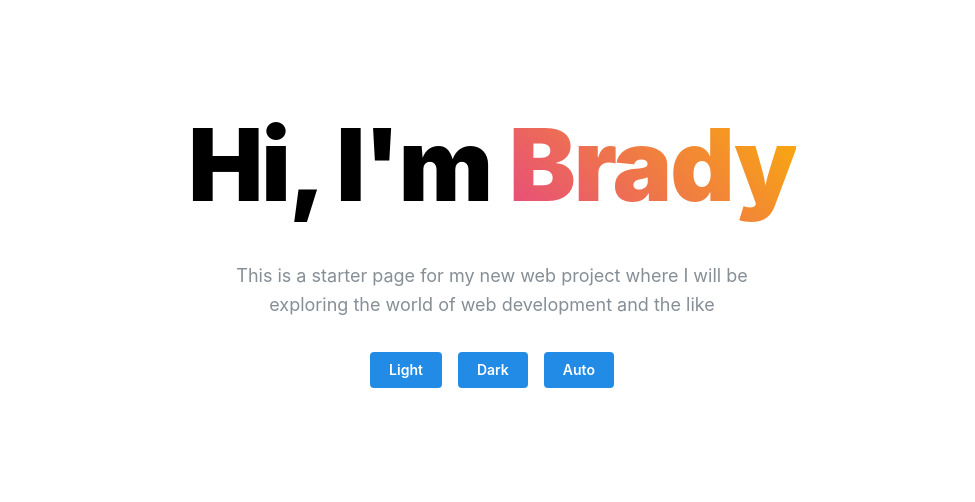
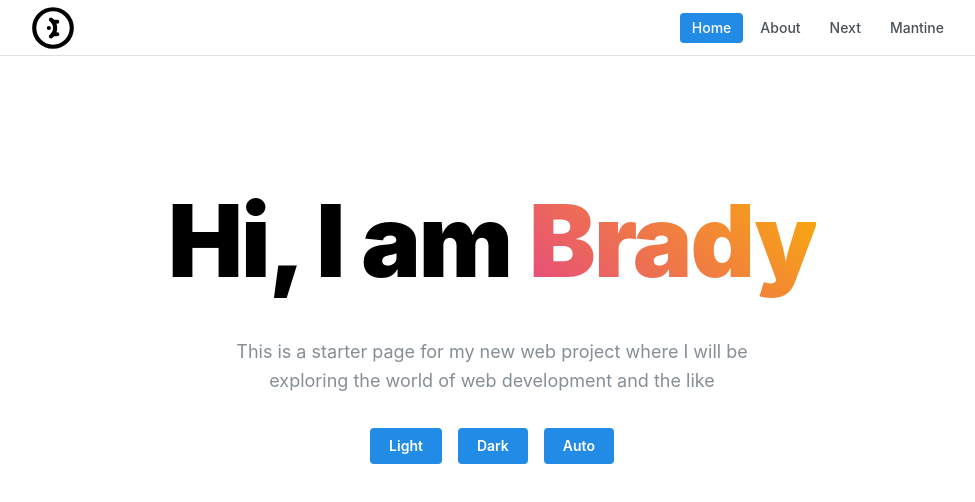
Before and after one commit to AdamsBR25/NextWeb, a Next.js app: page / in a window 1280 px wide. Shown: the top 502 px of the page, without its empty margins (148-1123 px from the left). Built offline with nearby package versions, Linux system fonts and the light colour scheme.

Commit message:
add header component

```diff
--- a/app/layout.tsx
+++ b/app/layout.tsx
@@ -4,7 +4,7 @@
 import { theme } from '../theme';
 
 export const metadata = {
-  title: 'Mantine Next.js template',
+  title: 'Brady Adams Website',
   description: 'I am using Mantine with Next.js!',
 };
 
--- a/app/page.tsx
+++ b/app/page.tsx
@@ -1,9 +1,11 @@
 import { Welcome } from '../components/Welcome/Welcome';
 import { ColorSchemeToggle } from '../components/ColorSchemeToggle/ColorSchemeToggle';
+import { HeaderSimple } from '../components/SimpleHeader/HeaderSimple';
 
 export default function HomePage() {
   return (
     <>
+      <HeaderSimple />
       <Welcome />
       <ColorSchemeToggle />
     </>
--- /dev/null
+++ b/components/SimpleHeader/HeaderSimple.module.css
@@ -0,0 +1,33 @@
+.header {
+  height: rem(56px);
+  margin-bottom: rem(120px);
+  background-color: var(--mantine-color-body);
+  border-bottom: rem(1px) solid light-dark(var(--mantine-color-gray-3), var(--mantine-color-dark-4));
+}
+
+.inner {
+  height: rem(56px);
+  display: flex;
+  justify-content: space-between;
+  align-items: center;
+}
+
+.link {
+  display: block;
+  line-height: 1;
+  padding: rem(8px) rem(12px);
+  border-radius: var(--mantine-radius-sm);
+  text-decoration: none;
+  color: light-dark(var(--mantine-color-gray-7), var(--mantine-color-dark-0));
+  font-size: var(--mantine-font-size-sm);
+  font-weight: 500;
+
+  @mixin hover {
+    background-color: light-dark(var(--mantine-color-gray-0), var(--mantine-color-dark-6));
+  }
+
+  [data-mantine-color-scheme] &[data-active] {
+    background-color: var(--mantine-color-blue-filled);
+    color: var(--mantine-color-white);
+  }
+}
--- /dev/null
+++ b/components/SimpleHeader/HeaderSimple.tsx
@@ -0,0 +1,47 @@
+'use client';
+
+import { useState } from 'react';
+import { Container, Group, Burger } from '@mantine/core';
+import { useDisclosure } from '@mantine/hooks';
+import { IconBrandMantine } from '@tabler/icons-react';
+import classes from './HeaderSimple.module.css';
+
+const links = [
+  { link: '/about', label: 'Home' },
+  { link: '/pricing', label: 'About' },
+  { link: '/learn', label: 'Next' },
+  { link: '/community', label: 'Mantine' },
+];
+
+export function HeaderSimple() {
+  const [opened, { toggle }] = useDisclosure(false);
+  const [active, setActive] = useState(links[0].link);
+
+  const items = links.map((link) => (
+    <a
+      key={link.label}
+      href={link.link}
+      className={classes.link}
+      data-active={active === link.link || undefined}
+      onClick={(event) => {
+        event.preventDefault();
+        setActive(link.link);
+      }}
+    >
+      {link.label}
+    </a>
+  ));
+
+  return (
+    <header className={classes.header}>
+      <Container size="md" className={classes.inner}>
+        <IconBrandMantine size={50} />
+        <Group gap={5} visibleFrom="xs">
+          {items}
+        </Group>
+
+        <Burger opened={opened} onClick={toggle} hiddenFrom="xs" size="sm" />
+      </Container>
+    </header>
+  );
+}
--- a/components/Welcome/Welcome.tsx
+++ b/components/Welcome/Welcome.tsx
@@ -1,11 +1,11 @@
-import { Title, Text, Anchor } from '@mantine/core';
+import { Title, Text } from '@mantine/core';
 import classes from './Welcome.module.css';
 
 export function Welcome() {
   return (
     <>
       <Title className={classes.title} ta="center" mt={100}>
-        Hi, I'm{' '}
+        Hi, I am{' '}
         <Text inherit variant="gradient" component="span" gradient={{ from: 'pink', to: 'yellow' }}>
           Brady
         </Text>
```
